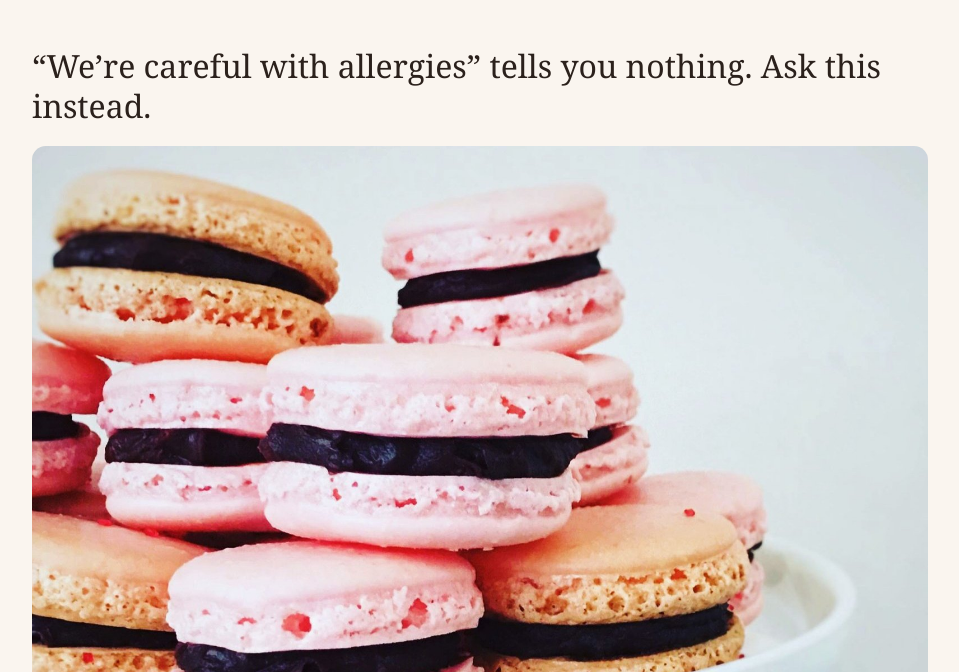
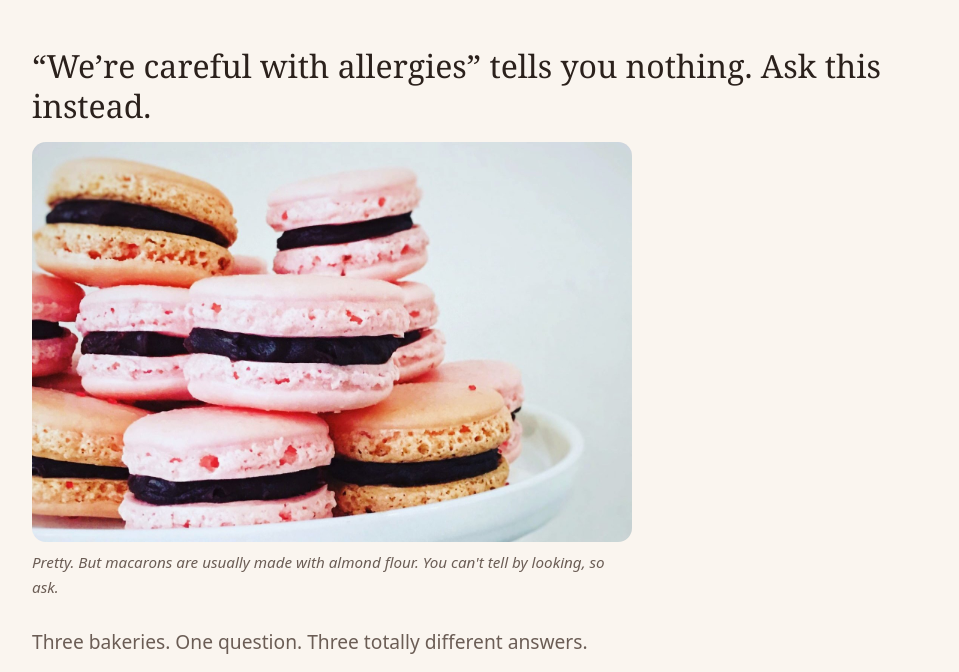
Before and after one commit to nutfreefairfax/nut-free-fairfax, a plain HTML site: page blog/how-to-ask-a-restaurant-about-a-nut-allergy.html in a window 1280 px wide. Shown: the part 70-742 px from the top of the page, without its empty margins (160-1119 px from the left). Drawn offline with Linux system fonts and the light colour scheme.

Commit message:
Make the post photo smaller
Co-Authored-By: Claude Sonnet 5.5 <noreply@anthropic.com>
Claude-Session: https://claude.ai/code/session_01M3k4nMQG7TQyabWy8gitYd

```diff
--- a/style.css
+++ b/style.css
@@ -342,3 +342,6 @@ html { scroll-behavior: smooth; }
 @media (max-width: 520px) { .post-list li.has-thumb { grid-template-columns: 64px 1fr; gap: 14px; } .post-list .thumb img { width: 64px; border-radius: 10px; } .post-list li.has-thumb h2 { font-size: 1.15rem; } .post-list li.has-thumb p { font-size: .95rem; } }
 .post-list .thumb { display: block; }
 .post-list .thumb img { height: auto; }
+
+/* Photo in a post: smaller, same left edge as the text */
+.doc.post .post-photo { max-width: 600px; margin: 16px 0 26px; }
```
